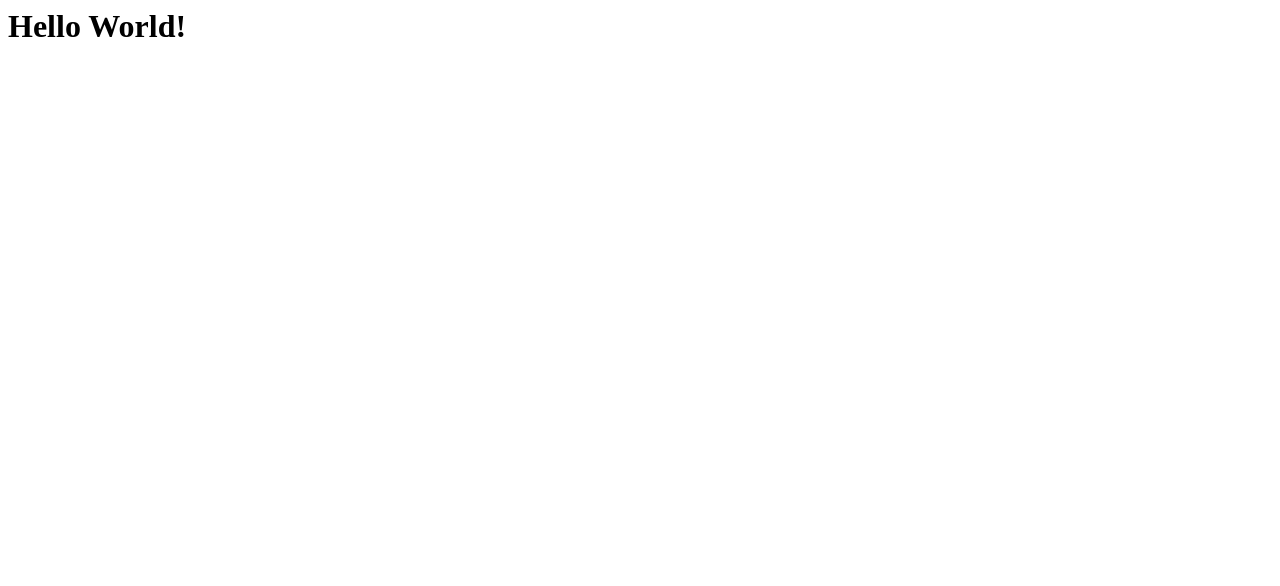
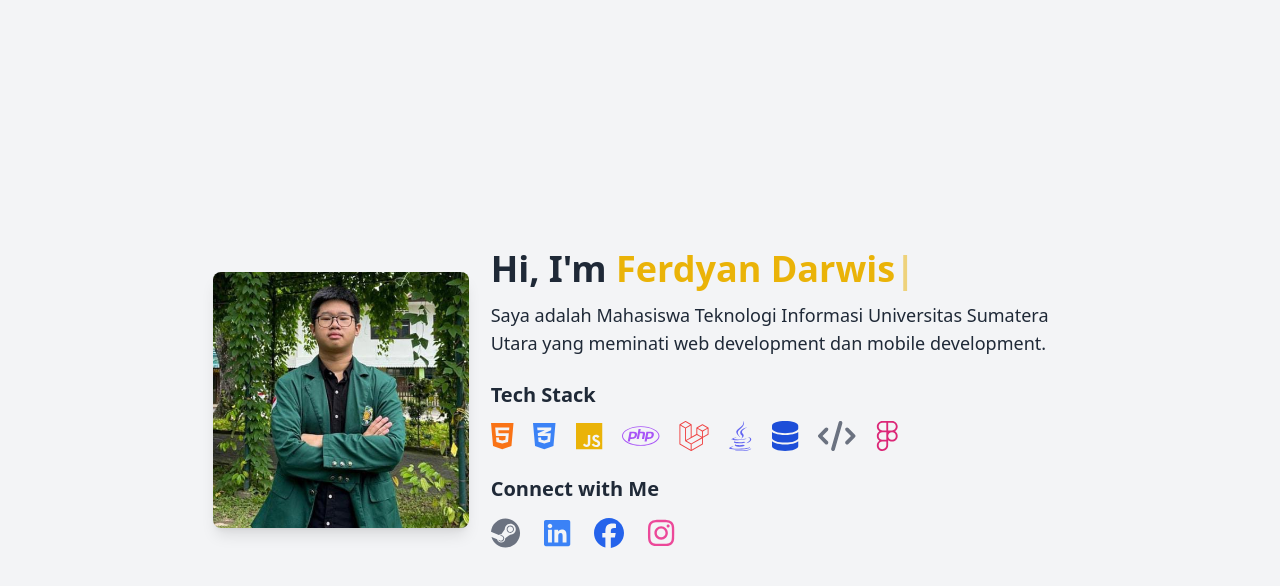
Before and after one commit to coderdestroyer/coderdestroyer, a plain HTML site: page index.html in a window 1280 px wide. Drawn offline with nearby package versions, Linux system fonts and the light colour scheme.

Commit message:
Add files via upload

```diff
--- a/index.html
+++ b/index.html
@@ -1,10 +1,114 @@
-<html>
-<head>
-  <title>
-    My Portofolio
-  </title>
-</head>
-  <body>
-    <h1> Hello World!</h1>
+<!DOCTYPE html>
+<html lang="id" class="dark">
+  <head>
+    <meta charset="UTF-8" />
+    <meta name="viewport" content="width=device-width, initial-scale=1.0" />
+    <title>Ferdyan Darwis | Short Profile</title>
+    <script src="https://cdn.tailwindcss.com"></script>
+    <style>
+      /* Animasi Ketikan */
+      .typing::after {
+        content: "|";
+        animation: blink 0.7s infinite;
+      }
+
+      @keyframes blink {
+        50% {
+          opacity: 0;
+        }
+      }
+
+      /* Animasi Hover Sosial Media */
+      .social-icons a {
+        transition: transform 0.3s ease, color 0.3s ease;
+      }
+
+      .social-icons a:hover {
+        transform: translateY(-5px);
+      }
+
+      /* Transisi Mode Gelap */
+      .transition-all {
+        transition: background-color 0.5s ease, color 0.5s ease;
+      }
+    </style>
+  </head>
+  <body
+    class="bg-gray-100 text-gray-800 flex justify-center items-center min-h-screen p-6 transition-all dark:bg-gray-900 dark:text-gray-200"
+  >
+    <div class="flex flex-col md:flex-row items-center max-w-4xl w-full">
+      <!-- Foto Profil -->
+      <div class="w-full md:w-1/3 flex justify-center mb-6 md:mb-0">
+        <img
+          src="img/Photo w.jpg"
+          alt="Profile Picture"
+          class="w-48 h-48 md:w-64 md:h-64 rounded-lg shadow-lg object-cover aspect-square"
+        />
+      </div>
+
+      <!-- Informasi -->
+      <div class="w-full md:w-2/3 text-center md:text-left">
+        <!-- Animasi Ketikan -->
+        <h1 class="text-4xl font-semibold">
+          Hi, I'm <span class="text-yellow-500 typing"></span>
+        </h1>
+        <p class="text-lg mt-3">
+          Saya adalah Mahasiswa Teknologi Informasi Universitas Sumatera Utara
+          yang meminati web development dan mobile development.
+        </p>
+
+        <!-- Tech Stack -->
+        <div class="mt-6">
+          <h2 class="text-xl font-semibold mb-3">Tech Stack</h2>
+          <div class="flex justify-center md:justify-start space-x-5 text-3xl">
+            <i class="fa-brands fa-html5 text-orange-500"></i>
+            <i class="fa-brands fa-css3-alt text-blue-500"></i>
+            <i class="fa-brands fa-js text-yellow-500"></i>
+            <i class="fa-brands fa-php text-purple-500"></i>
+            <i class="fa-brands fa-laravel text-red-500"></i>
+            <i class="fa-brands fa-java text-indigo-500"></i>
+            <i class="fa-solid fa-database text-blue-700"></i>
+            <i class="fa-solid fa-code text-gray-500"></i>
+            <i class="fa-brands fa-figma text-pink-600"></i>
+          </div>
+        </div>
+
+        <!-- Social Media -->
+        <div class="mt-6">
+          <h2 class="text-xl font-semibold mb-3">Connect with Me</h2>
+          <div
+            class="social-icons flex justify-center md:justify-start space-x-6 text-3xl"
+          >
+            <a
+              href="https://steamcommunity.com/profiles/76561199240067589/"
+              class="text-gray-500 hover:text-gray-700"
+            >
+              <i class="fa-brands fa-steam"></i>
+            </a>
+            <a
+              href="https://www.linkedin.com/in/ferdyan-darwis-309138355/"
+              class="text-blue-500 hover:text-blue-700"
+            >
+              <i class="fa-brands fa-linkedin"></i>
+            </a>
+            <a
+              href="https://www.facebook.com/share/18GKetEXeM/"
+              class="text-blue-600 hover:text-blue-800"
+            >
+              <i class="fa-brands fa-facebook"></i>
+            </a>
+            <a
+              href="https://www.instagram.com/ferdyan.__/"
+              class="text-pink-500 hover:text-pink-700"
+            >
+              <i class="fa-brands fa-instagram"></i>
+            </a>
+          </div>
+        </div>
+      </div>
+    </div>
+
+    <script src="https://cdnjs.cloudflare.com/ajax/libs/font-awesome/6.5.2/js/all.min.js"></script>
+    <script src="script.js" defer></script>
   </body>
 </html>
--- /dev/null
+++ b/script.js
@@ -0,0 +1,16 @@
+document.addEventListener("DOMContentLoaded", () => {
+  // Animasi Ketikan
+  const typingElement = document.querySelector(".typing");
+  const text = "Ferdyan Darwis";
+  let index = 0;
+
+  function typeText() {
+      if (index < text.length) {
+          typingElement.textContent += text.charAt(index);
+          index++;
+          setTimeout(typeText, 150);
+      }
+  }
+
+  typeText(); // Memulai animasi ketikan
+});
```
Also changed, not shown: img/Photo w.jpg (added).
